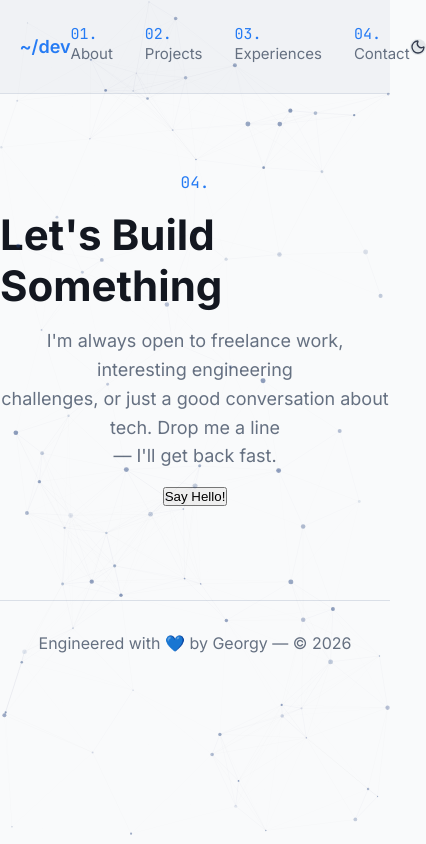
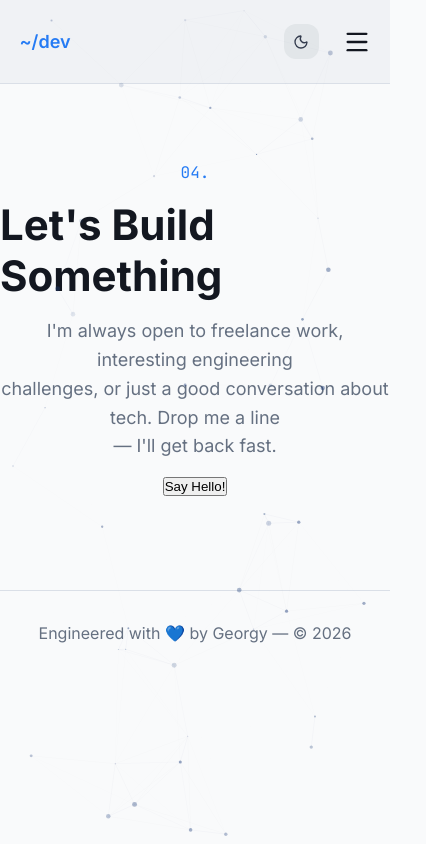
Before and after one commit to geo-777/geo-portfolio, a React (Vite) app: page / in a window 390 px wide. Shown: the whole page, 426 px wide, since content can reach past the window. Built offline with nearby package versions, Linux system fonts and the light colour scheme.

Commit message:
mobile nav

```diff
--- a/src/components/Navbar.jsx
+++ b/src/components/Navbar.jsx
@@ -1,25 +1,39 @@
-import { Sun, Moon } from "lucide-react";
+import { Sun, Moon, Menu, X } from "lucide-react";
+import { useState } from "react";
 
 const Navbar = ({ setTheme, theme }) => {
   let iconSize = 16;
   let iconStroke = 2;
+  const [isOpen, setIsOpen] = useState(false);
+
+  const toggleMenu = () => setIsOpen(!isOpen);
+  const closeMenu = () => setIsOpen(false);
+
   return (
     <nav>
       <span className="dev-icon">~/dev</span>
+
+      <div className={`nav-overlay ${isOpen ? "open" : ""}`}>
         <ul className="links">
-        <li>
+          <li onClick={closeMenu}>
             <span>01. </span>About
           </li>
-        <li>
+          <li onClick={closeMenu}>
             <span>02. </span>Projects
           </li>
-        <li>
+          <li onClick={closeMenu}>
             <span>03. </span>Experiences
           </li>
-        <li>
+          <li onClick={closeMenu}>
             <span>04. </span>Contact
           </li>
         </ul>
+        <button className="close-btn" onClick={closeMenu}>
+          <X size={36} strokeWidth={2} />
+        </button>
+      </div>
+
+      <div className="nav-actions">
         <span
           className="toggle-theme"
           onClick={() => setTheme(theme === "light" ? "dark" : "light")}
@@ -30,6 +44,10 @@ const Navbar = ({ setTheme, theme }) => {
             <Sun size={iconSize} strokeWidth={iconStroke} />
           )}
         </span>
+        <button className="hamburger-btn" onClick={toggleMenu}>
+          <Menu size={28} strokeWidth={2} />
+        </button>
+      </div>
     </nav>
   );
 };
--- a/src/components/ParticleField.jsx
+++ b/src/components/ParticleField.jsx
@@ -19,7 +19,7 @@ const ParticleField = () => {
 
     const init = () => {
       resize();
-      particles = Array.from({ length: 90 }, () => ({
+      particles = Array.from({ length: 45 }, () => ({
         x: Math.random() * canvas.width,
         y: Math.random() * canvas.height,
         vx: (Math.random() - 0.5) * 0.3,
--- a/src/styles/app.css
+++ b/src/styles/app.css
@@ -78,6 +78,90 @@ nav {
   background-color: var(--primary);
   color: var(--primary-foreground);
 }
+
+.nav-actions {
+  display: flex;
+  align-items: center;
+  gap: 1.5rem;
+}
+
+.hamburger-btn {
+  display: none;
+  background: none;
+  border: none;
+  color: var(--foreground);
+  cursor: pointer;
+  transition: color 0.2s ease;
+}
+.hamburger-btn:hover {
+  color: var(--primary);
+}
+
+.close-btn {
+  display: none;
+  position: absolute;
+  top: 1.5rem;
+  right: 5vw;
+  background: none;
+  border: none;
+  color: var(--foreground);
+  cursor: pointer;
+  transition: color 0.2s ease, transform 0.2s ease;
+}
+.close-btn:hover {
+  color: var(--primary);
+  transform: rotate(90deg);
+}
+
+@media (max-width: 850px) {
+  .hamburger-btn {
+    display: flex;
+    align-items: center;
+  }
+
+  .nav-overlay {
+    position: fixed;
+    top: 0;
+    left: 0;
+    width: 100vw;
+    height: 100vh;
+    background-color: var(--card); /* respects the theme */
+    z-index: 1000;
+    display: flex;
+    flex-direction: column;
+    justify-content: center;
+    align-items: center;
+    opacity: 0;
+    visibility: hidden;
+    transform: translateY(-20px);
+    transition: opacity 0.4s ease, transform 0.4s ease, visibility 0.4s;
+  }
+
+  .nav-overlay.open {
+    opacity: 1;
+    visibility: visible;
+    transform: translateY(0);
+  }
+
+  /* Make links vertical layout and large text */
+  .nav-overlay .links {
+    flex-direction: column;
+    gap: 2.5rem;
+  }
+
+  .nav-overlay .links li {
+    font-size: 1.5rem;
+  }
+  .nav-overlay .links li::after {
+    bottom: -8px;
+  }
+
+  .close-btn {
+    display: flex;
+    align-items: center;
+  }
+}
+
 /*particle system*/
 .particle-field-canvas {
   position: fixed;
```
Lines whose indentation alone changed are shown as unchanged.
